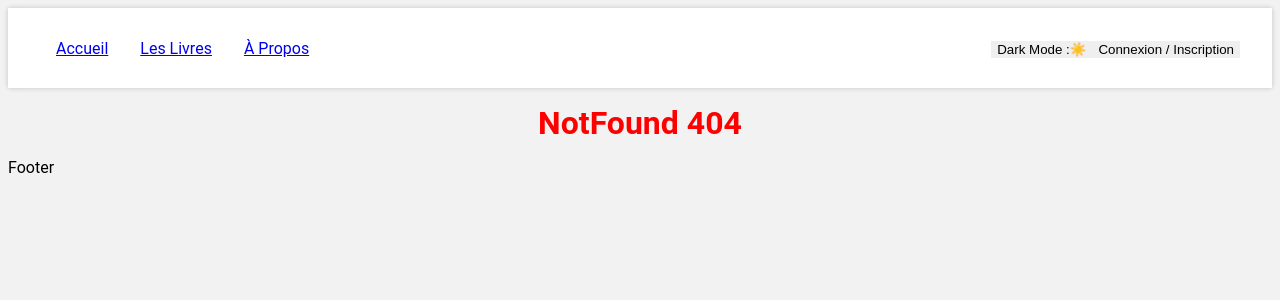
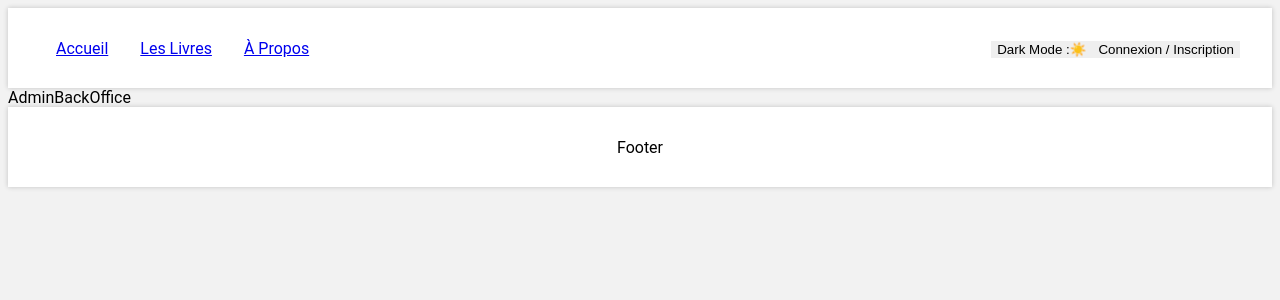
Before and after one commit to Ambrosioc/bibliothequeenligne-react, a React (Create React App) app: page /admin in a window 1280 px wide. Before the commit this address had no page. Shown: the top 300 px of the page. Built offline with nearby package versions, Linux system fonts and the light colour scheme.

Commit message:
add back admin and user back office

```diff
--- a/src/App.js
+++ b/src/App.js
@@ -5,6 +5,8 @@ import About from "./pages/About";
 import BooksList from "./pages/BooksList";
 import Home from "./pages/Home";
 import NotFound from "./pages/NotFound";
+import AdminBackOffice from "./pages/private/AdminBackOffice";
+import UserBackOffice from "./pages/private/UserBackOffice";
 
 function App() {
   return (
@@ -12,6 +14,8 @@ function App() {
       <Navbar />
       <Routes>
         <Route path={"/"} element={<Home />} />
+        <Route path={"/admin"} element={<AdminBackOffice />} />
+        <Route path={"/user"} element={<UserBackOffice />} />
         <Route path={"/bookslist"} element={<BooksList />} />
         <Route path={"/about"} element={<About />} />
         <Route path={"*"} element={<NotFound />} />
--- a/src/components/layout/footer/Footer.jsx
+++ b/src/components/layout/footer/Footer.jsx
@@ -1,5 +1,15 @@
 import React from "react";
+import styled from "styled-components";
+
+const FooterContainer = styled.div`
+  display: flex;
+  justify-content: center;
+  align-items: center;
+  height: 5rem;
+  background-color: #fff;
+  box-shadow: 0 0 5px rgba(0, 0, 0, 0.2);
+`;
 
 export default function Footer() {
-  return <div>Footer</div>;
+  return <FooterContainer>Footer</FooterContainer>;
 }
--- /dev/null
+++ b/src/pages/private/AdminBackOffice.jsx
@@ -0,0 +1,5 @@
+import React from "react";
+
+export default function AdminBackOffice() {
+  return <div>AdminBackOffice</div>;
+}
--- /dev/null
+++ b/src/pages/private/UserBackOffice.jsx
@@ -0,0 +1,5 @@
+import React from "react";
+
+export default function UserBackOffice() {
+  return <div>UserBackOffice</div>;
+}
```
